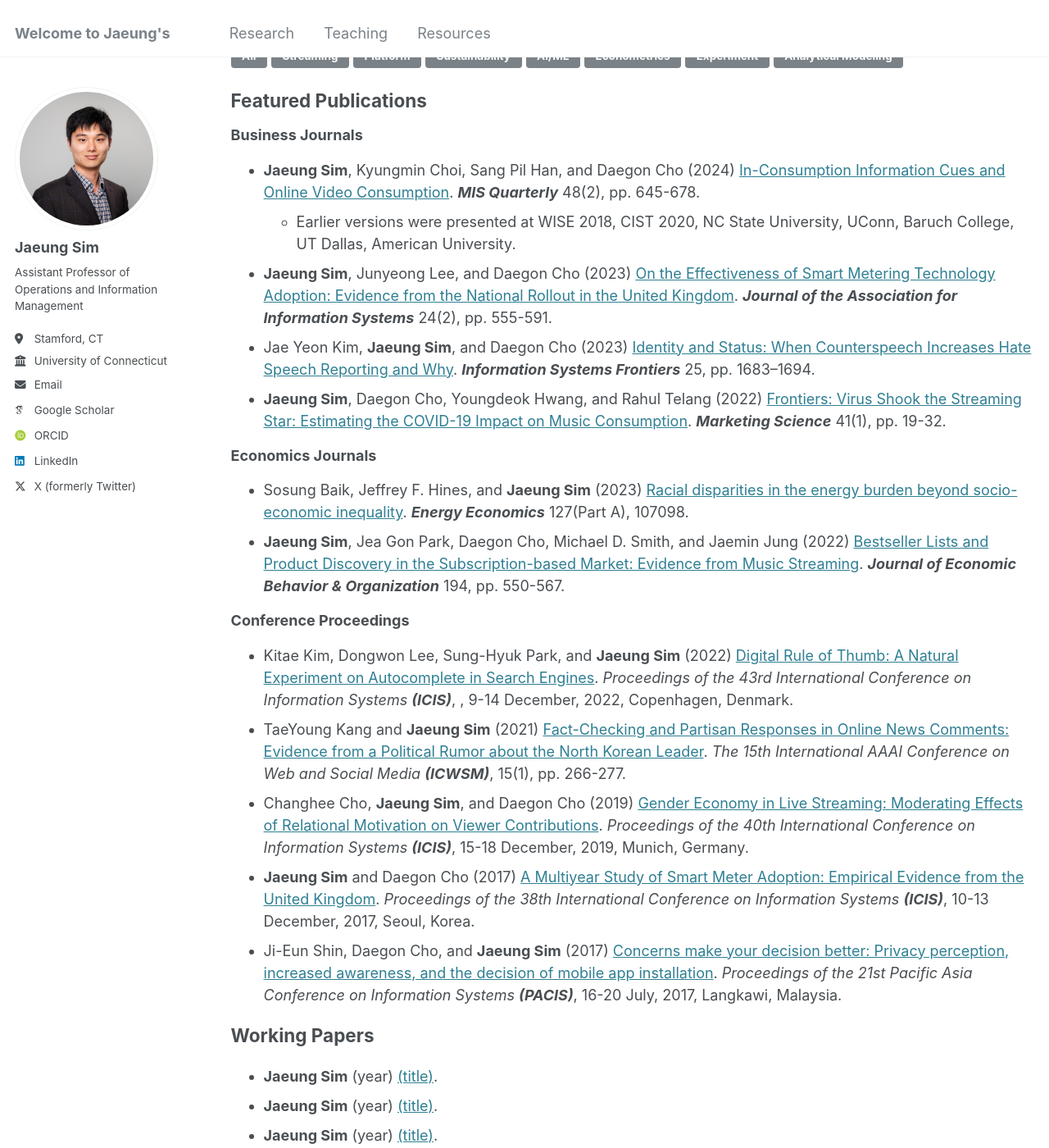
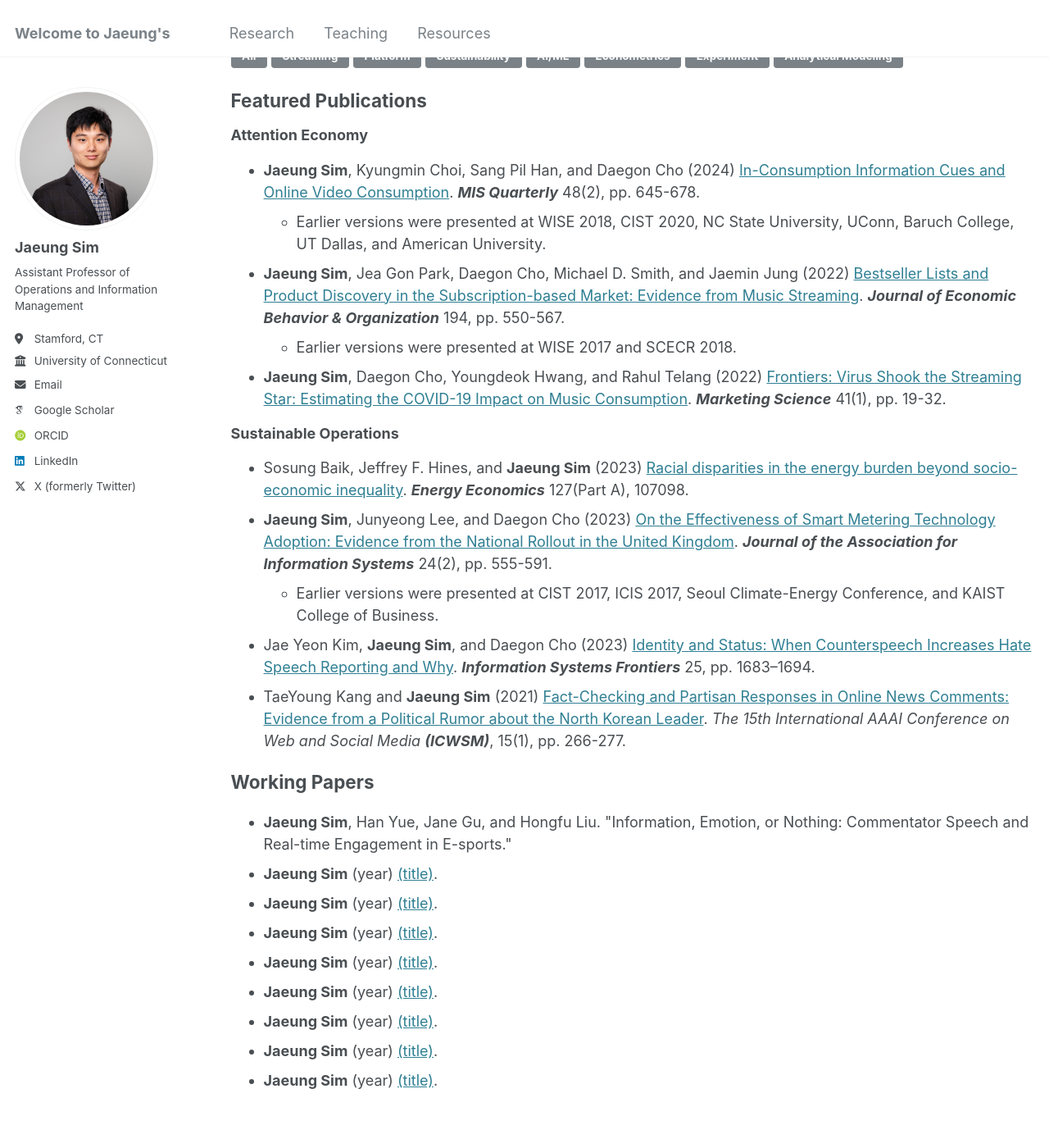
Before and after one commit to jaeungs/jaeungs.github.io, a Jekyll site: the page built from _pages/research.html, in a window 1280 px wide and 1400 px high, scrolled down 221 px. Shown: the whole window at 82% size. Built offline with Jekyll 4.4.1, drawn with Linux system fonts in a browser that asks for light colours; some web fonts are replaced.

Commit message:
Update research.html

```diff
--- a/_pages/research.html
+++ b/_pages/research.html
@@ -27,7 +27,7 @@ author_profile: true
   <h2 style="margin:1em 0 0 0">Featured Publications</h2>
 </div>
 
-<h3 style="margin:1em 0 0 0">Business Journals</h3>
+<h3 style="margin:1em 0 0 0">Attention Economy</h3>
 
 <ul>
   <div class="filterDiv streaming platform econometrics analytical-modeling">
@@ -36,22 +36,18 @@ author_profile: true
       <a href="https://aisel.aisnet.org/misq/vol48/iss2/12/">In-Consumption Information Cues and Online Video Consumption</a>.
       <strong><em>MIS Quarterly</em></strong> 48(2), pp. 645-678.
       <ul>
-        <li>Earlier versions were presented at WISE 2018, CIST 2020, NC State University, UConn, Baruch College, UT Dallas, American University.</li>
+        <li>Earlier versions were presented at WISE 2018, CIST 2020, NC State University, UConn, Baruch College, UT Dallas, and American University.</li>
       </ul>
     </li>
   </div>
-  <div class="filterDiv sustainability econometrics">
+  <div class="filterDiv streaming platform econometrics">
     <li>
-      <strong>Jaeung Sim</strong>, Junyeong Lee, and Daegon Cho (2023)
-      <a href="https://doi.org/10.17705/1jais.00786">On the Effectiveness of Smart Metering Technology Adoption: Evidence from the National Rollout in the United Kingdom</a>.
-      <strong><em>Journal of the Association for Information Systems</em></strong> 24(2), pp. 555-591.
-    </li>
-  </div>
-  <div class="filterDiv platform sustainability experiment">
-    <li>
-      Jae Yeon Kim, <strong>Jaeung Sim</strong>, and Daegon Cho (2023)
-      <a href="https://doi.org/10.1007/s10796-021-10229-2">Identity and Status: When Counterspeech Increases Hate Speech Reporting and Why</a>.
-      <strong><em>Information Systems Frontiers</em></strong> 25, pp. 1683–1694.
+      <strong>Jaeung Sim</strong>, Jea Gon Park, Daegon Cho, Michael D. Smith, and Jaemin Jung (2022)
+      <a href="https://doi.org/10.1016/j.jebo.2021.12.030">Bestseller Lists and Product Discovery in the Subscription-based Market: Evidence from Music Streaming</a>.
+      <strong><em>Journal of Economic Behavior & Organization</em></strong> 194, pp. 550-567.
+      <ul>
+        <li>Earlier versions were presented at WISE 2017 and SCECR 2018.</li>
+      </ul>
     </li>
   </div>
   <div class="filterDiv streaming econometrics">
@@ -63,7 +59,7 @@ author_profile: true
   </div>
 </ul>
 
-<h3 style="margin:1em 0 0 0">Economics Journals</h3>
+<h3 style="margin:1em 0 0 0">Sustainable Operations</h3>
 
 <ul>
   <div class="filterDiv sustainability econometrics">
@@ -73,23 +69,21 @@ author_profile: true
       <strong><em>Energy Economics</em></strong> 127(Part A), 107098.
     </li>
   </div>
-  <div class="filterDiv streaming platform econometrics">
+  <div class="filterDiv sustainability econometrics">
     <li>
-      <strong>Jaeung Sim</strong>, Jea Gon Park, Daegon Cho, Michael D. Smith, and Jaemin Jung (2022)
-      <a href="https://doi.org/10.1016/j.jebo.2021.12.030">Bestseller Lists and Product Discovery in the Subscription-based Market: Evidence from Music Streaming</a>.
-      <strong><em>Journal of Economic Behavior & Organization</em></strong> 194, pp. 550-567.
+      <strong>Jaeung Sim</strong>, Junyeong Lee, and Daegon Cho (2023)
+      <a href="https://doi.org/10.17705/1jais.00786">On the Effectiveness of Smart Metering Technology Adoption: Evidence from the National Rollout in the United Kingdom</a>.
+      <strong><em>Journal of the Association for Information Systems</em></strong> 24(2), pp. 555-591.
+      <ul>
+        <li>Earlier versions were presented at CIST 2017, ICIS 2017, Seoul Climate-Energy Conference, and KAIST College of Business.</li>
+      </ul>
     </li>
   </div>
-</ul>
-
-<h3 style="margin:1em 0 0 0">Conference Proceedings</h3>
-
-<ul>
-  <div class="filterDiv platform econometrics">
+  <div class="filterDiv platform sustainability experiment">
     <li>
-      Kitae Kim, Dongwon Lee, Sung-Hyuk Park, and <strong>Jaeung Sim</strong> (2022)
-      <a href="https://aisel.aisnet.org/icis2022/digital_commerce/digital_commerce/12/">Digital Rule of Thumb: A Natural Experiment on Autocomplete in Search Engines</a>.
-      <em>Proceedings of the 43rd International Conference on Information Systems <strong>(ICIS)</strong></em>, , 9-14 December, 2022, Copenhagen, Denmark.
+      Jae Yeon Kim, <strong>Jaeung Sim</strong>, and Daegon Cho (2023)
+      <a href="https://doi.org/10.1007/s10796-021-10229-2">Identity and Status: When Counterspeech Increases Hate Speech Reporting and Why</a>.
+      <strong><em>Information Systems Frontiers</em></strong> 25, pp. 1683–1694.
     </li>
   </div>
   <div class="filterDiv platform sustainability AI-ML econometrics">
@@ -99,27 +93,6 @@ author_profile: true
       <em>The 15th International AAAI Conference on Web and Social Media <strong>(ICWSM)</strong></em>, 15(1), pp. 266-277.
     </li>
   </div>
-  <div class="filterDiv streaming platform econometrics">
-    <li>
-      Changhee Cho, <strong>Jaeung Sim</strong>, and Daegon Cho (2019)
-      <a href="">Gender Economy in Live Streaming: Moderating Effects of Relational Motivation on Viewer Contributions</a>.
-      <em>Proceedings of the 40th International Conference on Information Systems <strong>(ICIS)</strong></em>, 15-18 December, 2019, Munich, Germany.
-    </li>
-  </div>
-  <div class="filterDiv sustainability econometrics">
-    <li>
-      <strong>Jaeung Sim</strong> and Daegon Cho (2017)
-      <a href="">A Multiyear Study of Smart Meter Adoption: Empirical Evidence from the United Kingdom</a>.
-      <em>Proceedings of the 38th International Conference on Information Systems <strong>(ICIS)</strong></em>, 10-13 December, 2017, Seoul, Korea.
-    </li>
-  </div>
-  <div class="filterDiv platform sustainability experiment">
-    <li>
-      Ji-Eun Shin, Daegon Cho, and <strong>Jaeung Sim</strong> (2017)
-      <a href="">Concerns make your decision better: Privacy perception, increased awareness, and the decision of mobile app installation</a>.
-      <em>Proceedings of the 21st Pacific Asia Conference on Information Systems <strong>(PACIS)</strong></em>, 16-20 July, 2017, Langkawi, Malaysia.
-    </li>
-  </div>
 </ul>
 
 <div id="working-papers">
@@ -127,10 +100,9 @@ author_profile: true
 </div>
 
 <ul>
-  <div class="filterDiv ">
+  <div class="filterDiv streaming AI-ML econometrics">
     <li>
-      <strong>Jaeung Sim</strong> (year)
-      <a href="(url)">(title)</a>.
+      <strong>Jaeung Sim</strong>, Han Yue, Jane Gu, and Hongfu Liu. "Information, Emotion, or Nothing: Commentator Speech and Real-time Engagement in E-sports."
     </li>
   </div>
   <div class="filterDiv ">
```
